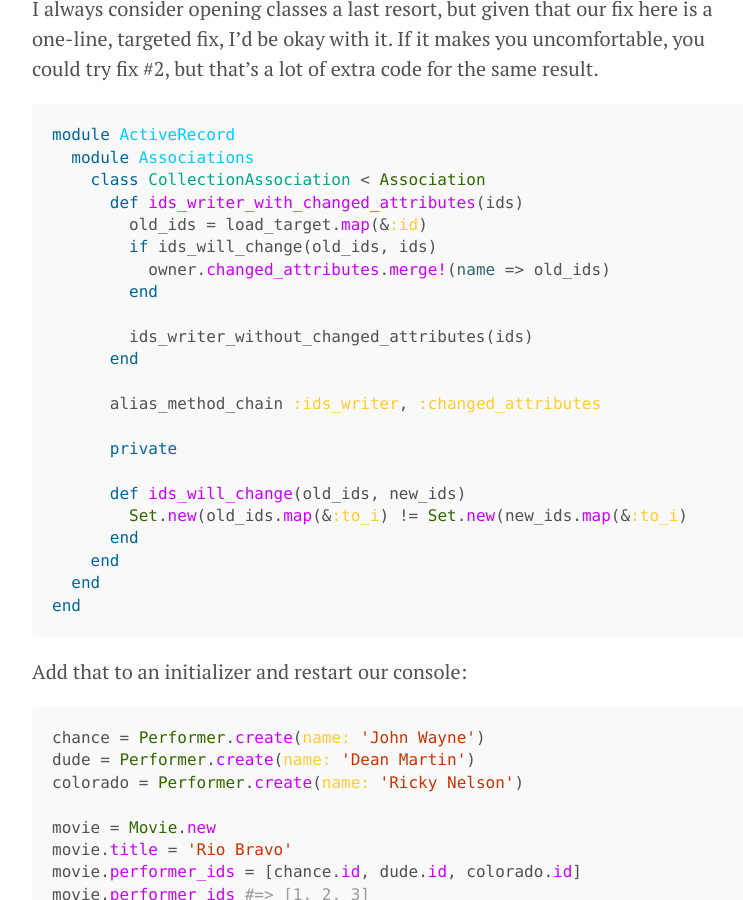
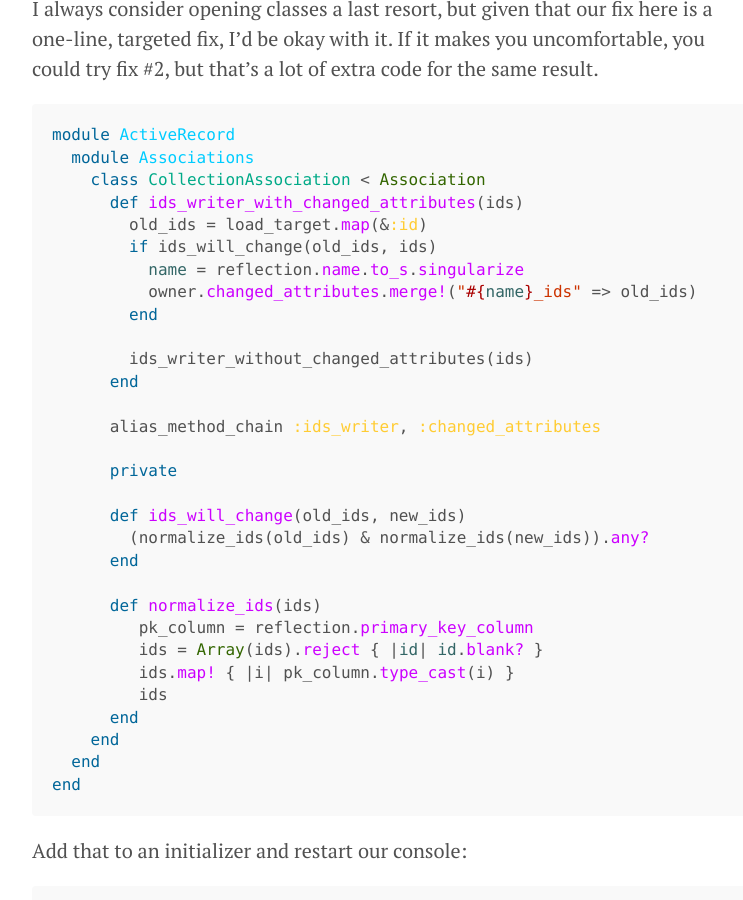
Before and after one commit to fshowalter/devblog, a Jekyll site: the page built from _posts/2014-03-03-auditing-in-rails.md, in a window 1280 px wide and 900 px high, scrolled down 4319 px. Shown: the whole window, without its empty margins (248-991 px from the left). Built offline with Jekyll 4.4.1, drawn with Linux system fonts in a browser that asks for light colours; Markdown is read by kramdown in place of the engine named in the settings.

Commit message:
Update 2014-03-03-auditing-in-rails.md

```diff
--- a/_posts/2014-03-03-auditing-in-rails.md
+++ b/_posts/2014-03-03-auditing-in-rails.md
@@ -159,7 +159,8 @@ module ActiveRecord
       def ids_writer_with_changed_attributes(ids)
         old_ids = load_target.map(&:id)
         if ids_will_change(old_ids, ids)
-          owner.changed_attributes.merge!(name => old_ids)
+          name = reflection.name.to_s.singularize
+          owner.changed_attributes.merge!("#{name}_ids" => old_ids)
         end
 
         ids_writer_without_changed_attributes(ids)
@@ -170,7 +171,14 @@ module ActiveRecord
       private
 
       def ids_will_change(old_ids, new_ids)
-        Set.new(old_ids.map(&:to_i) != Set.new(new_ids.map(&:to_i)
+        (normalize_ids(old_ids) & normalize_ids(new_ids)).any?
+      end
+
+      def normalize_ids(ids)
+         pk_column = reflection.primary_key_column
+         ids = Array(ids).reject { |id| id.blank? }
+         ids.map! { |i| pk_column.type_cast(i) }
+         ids
       end
     end
   end
```
